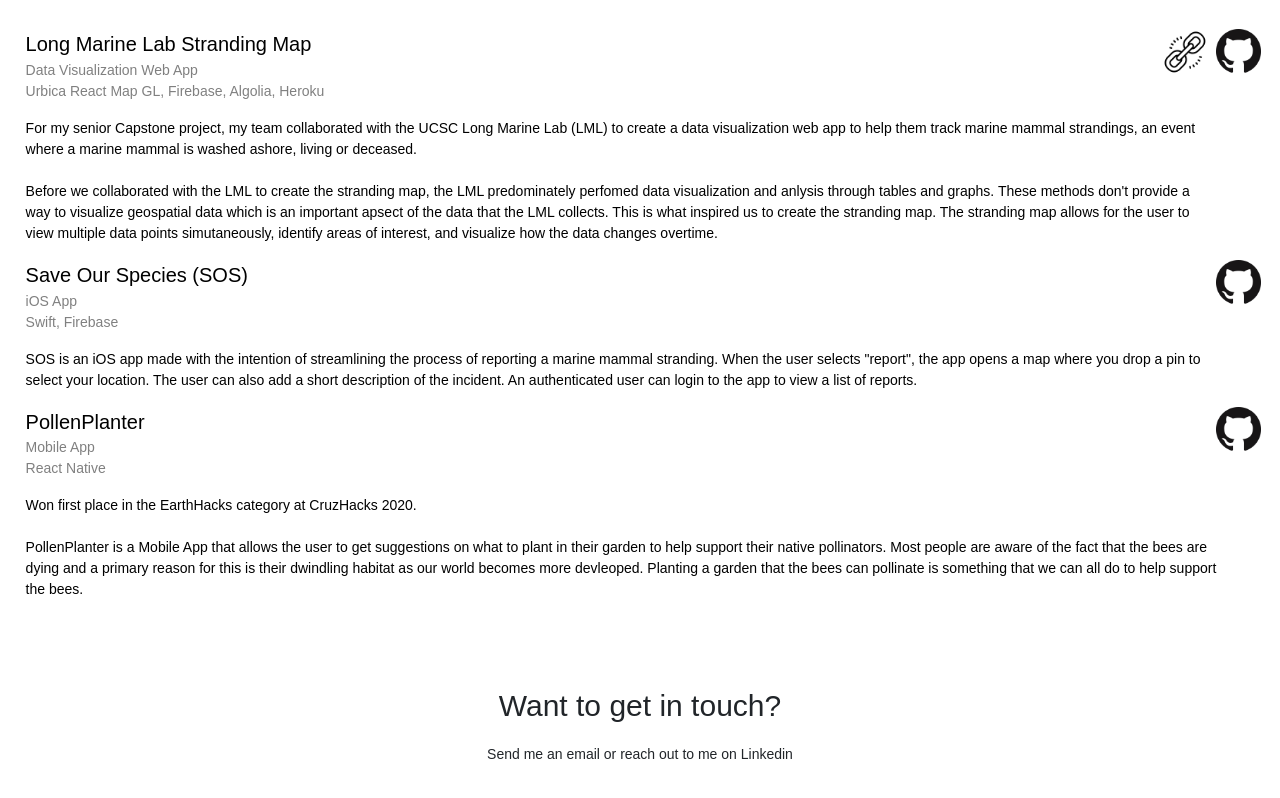
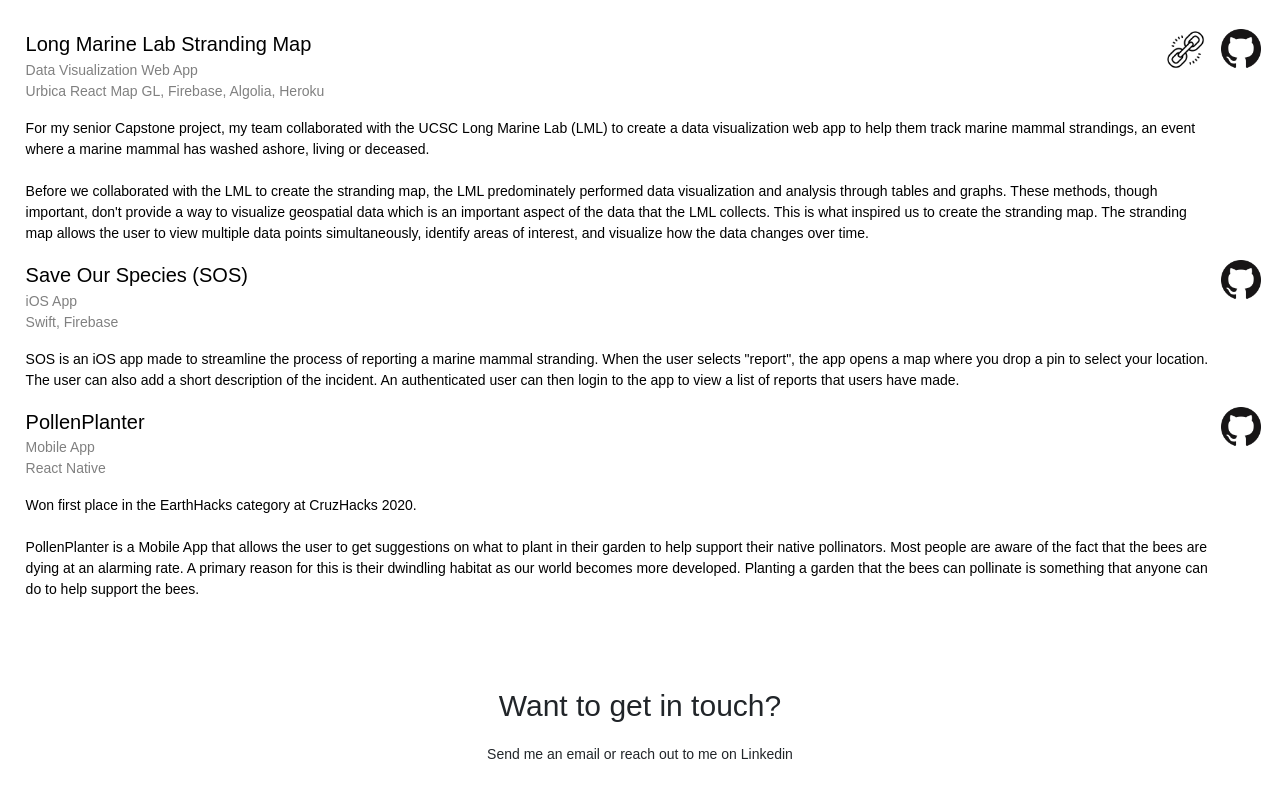
Before and after one commit to NatalieWilson19/personal-website, a React (Create React App) app: page / in a window 1280 px wide. Shown: the part 648-1446 px from the top of the page. Built offline with nearby package versions, Linux system fonts and the light colour scheme.

Commit message:
Proofreading

```diff
--- a/src/components/Contact.css
+++ b/src/components/Contact.css
@@ -14,7 +14,7 @@
 
 .github-mark-contact {
     margin-right: 4%;
-    margin-left: 4.2%;
+    margin-left: 4.3%;
     margin-top: 2%;
     margin-bottom: 3%;
     height: 46px;
--- a/src/components/Projects.css
+++ b/src/components/Projects.css
@@ -29,15 +29,15 @@
 .link-logo {
     position: relative;
     float: right;
-    width: 49px;
+    width: 44px;
     height: auto;
-    margin-right: 1.9%;
+    margin-right: 2.5%;
 }
 .github-mark {
     position: relative;
     float: right;
     right: 1.5%;
-    width: 45px;
+    width: 40px;
     height: auto;
 }
 
--- a/src/components/Projects.js
+++ b/src/components/Projects.js
@@ -30,19 +30,19 @@ function Projects() {
                         <p>
                             For my senior Capstone project, my team collaborated with the UCSC Long Marine Lab (LML) to create a
                             data visualization web app to help them track marine mammal strandings,
-                            an event where a marine mammal is washed ashore, living or deceased.
+                            an event where a marine mammal has washed ashore, living or deceased.
 
                 <br />
                             <br />
 
                 Before we collaborated with the LML to create the stranding map, the LML predominately
-                perfomed data visualization and anlysis through tables and graphs. These methods
-                don't provide a way to visualize geospatial data which is an important apsect of the data
+                performed data visualization and analysis through tables and graphs. These methods, though important,
+                don't provide a way to visualize geospatial data which is an important aspect of the data
                 that the LML collects.
 
-                This is what inspired us to create the stranding map. The stranding map allows for the user to
-                view multiple data points simutaneously, identify areas of interest, and visualize how the data
-                changes overtime.
+                This is what inspired us to create the stranding map. The stranding map allows the user to
+                view multiple data points simultaneously, identify areas of interest, and visualize how the data
+                changes over time.
 
                         </p>
 
@@ -63,11 +63,11 @@ function Projects() {
                         Swift, Firebase </p>
 
                     <div className="description">
-                        <p> SOS is an iOS app made with the intention of streamlining the
+                        <p> SOS is an iOS app made to streamline the
                             process of reporting a marine mammal stranding. When the user selects "report", the app opens
                             a map where you drop a pin to select your location. The user can also add a short
-                            description of the incident. An authenticated user can login to the app to
-                            view a list of reports.
+                            description of the incident. An authenticated user can then login to the app to
+                            view a list of reports that users have made.
                 </p>
 
                     </div>
@@ -94,9 +94,9 @@ function Projects() {
                             <br />
                     PollenPlanter is a Mobile App that allows the user to get suggestions on what to plant in their
                     garden to help support their native pollinators. Most people are aware of the fact that
-                    the bees are dying and a primary reason for this is their dwindling habitat as our world
-                    becomes more devleoped. Planting a garden that the bees can pollinate is something that
-                    we can all do to help support the bees.
+                    the bees are dying at an alarming rate. A primary reason for this is their dwindling habitat as our world
+                    becomes more developed. Planting a garden that the bees can pollinate is something that
+                    anyone can do to help support the bees.
 
                 </p>
 
```
